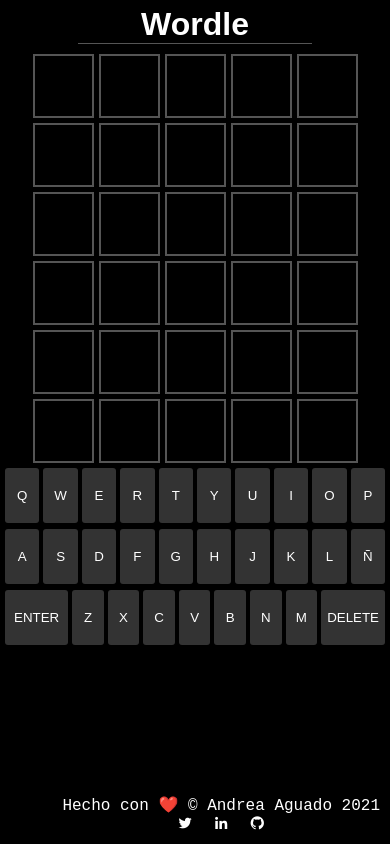
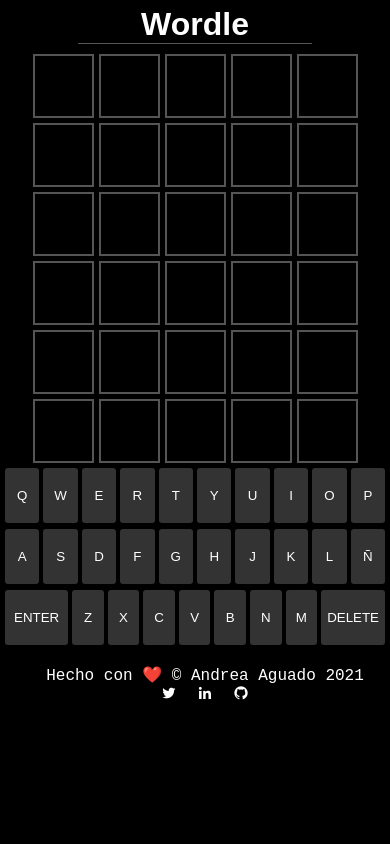
Before and after one commit to AndreaAguado/wordle-in-typescript, a React (Create React App) app: page / in a window 390 px wide. Built offline with nearby package versions, Linux system fonts and the light colour scheme.

Commit message:
change footer position in mobile

```diff
--- a/src/App.scss
+++ b/src/App.scss
@@ -21,6 +21,9 @@
 .main {
   height: 80vh;
   padding: 10px 5px;
+  @media all and (max-width: 500px) {
+    height: fit-content;
+  }
 }
 .footer {
   height: fit-content;
@@ -34,6 +37,10 @@
   color: white;
   right: 0px;
   bottom: 0px;
+  @media all and (max-width: 500px) {
+    width: 100%;
+    position: relative;
+  }
   &_links_list {
     display: flex;
     flex-direction: row;
```
